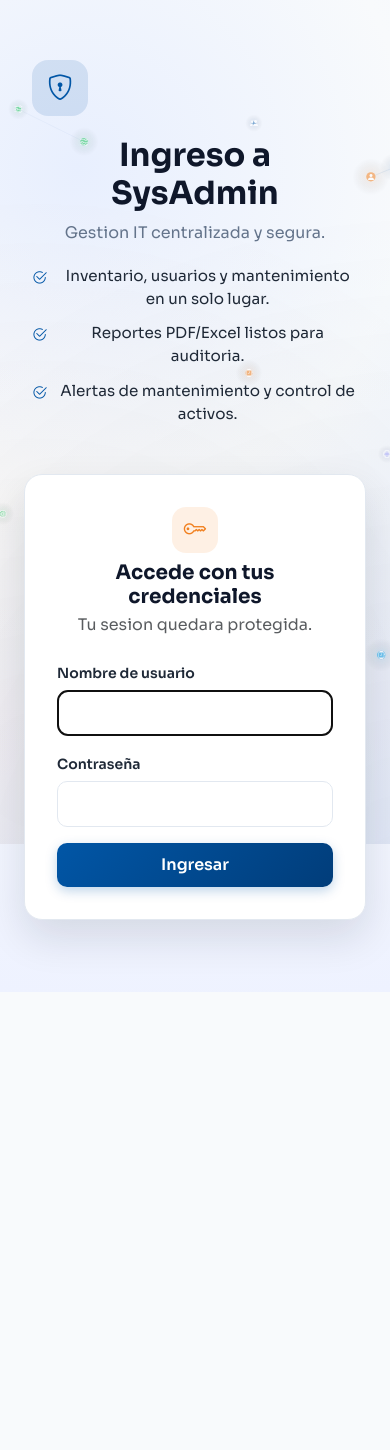
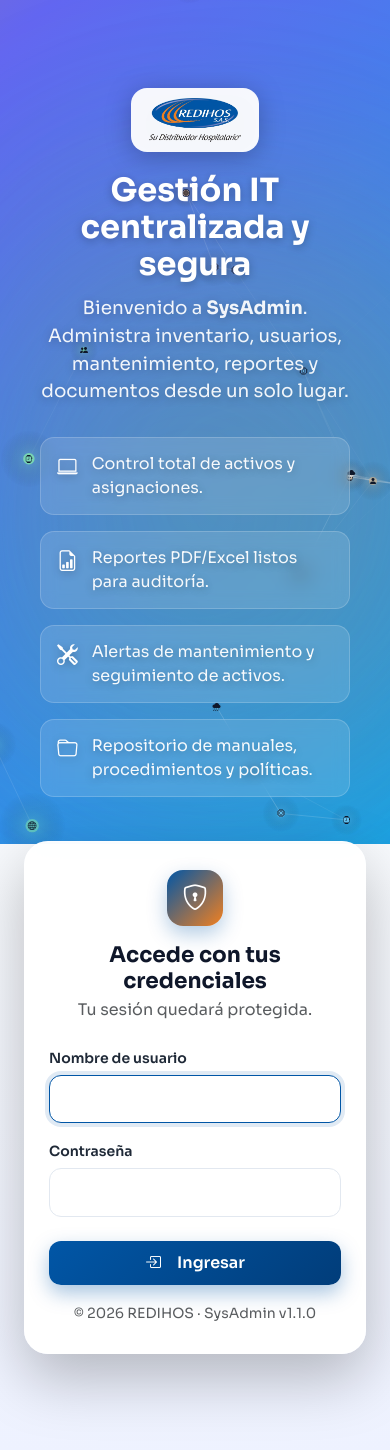
Before and after one commit to b41r0nn/SysAdmin, a Django app: page /accounts/login/ in a window 390 px wide. Before the commit the page ends 963 px from the top, so only its background shows below. Run offline with Django 4.2, Linux system fonts and the light colour scheme; parts of the project's set-up code (start-up, migrations or seed data) failed here and were passed over; some libraries are stand-ins or nearby versions.

Commit message:
feat(login): rediseño moderno split con logo, gradientes vibrantes y animacion

```diff
--- a/backend/accounts/templates/accounts/login.html
+++ b/backend/accounts/templates/accounts/login.html
@@ -1,7 +1,7 @@
 {% extends "base.html" %}
 {% load static %}
 
-{% block title %}Login - SysAdmin{% endblock %}
+{% block title %}Ingreso — SysAdmin{% endblock %}
 
 {% block extra_css %}
 <link rel="stylesheet" href="{% static 'css/login-animation.css' %}">
@@ -14,34 +14,41 @@
 
 <div class="auth-layout">
   <div class="auth-panel">
-        <div class="auth-badge">
-            <i class="bi bi-shield-lock"></i>
-        </div>
-        <h1 class="auth-title">Ingreso a SysAdmin</h1>
-        <p class="auth-subtitle">Gestion IT centralizada y segura.</p>
+    <img src="{% static 'img/logo_redihos_full.png' %}" alt="REDIHOS" class="auth-brand-logo">
+
+    <h1 class="auth-title">Gestión IT centralizada y segura</h1>
+    <p class="auth-subtitle">
+      Bienvenido a <strong>SysAdmin</strong>. Administra inventario, usuarios, mantenimiento,
+      reportes y documentos desde un solo lugar.
+    </p>
+
     <div class="auth-points">
       <div class="auth-point">
-                <i class="bi bi-check2-circle"></i>
-                <span>Inventario, usuarios y mantenimiento en un solo lugar.</span>
+        <i class="bi bi-laptop"></i>
+        <span>Control total de activos y asignaciones.</span>
       </div>
       <div class="auth-point">
-                <i class="bi bi-check2-circle"></i>
-                <span>Reportes PDF/Excel listos para auditoria.</span>
+        <i class="bi bi-file-earmark-bar-graph"></i>
+        <span>Reportes PDF/Excel listos para auditoría.</span>
       </div>
       <div class="auth-point">
-                <i class="bi bi-check2-circle"></i>
-                <span>Alertas de mantenimiento y control de activos.</span>
+        <i class="bi bi-tools"></i>
+        <span>Alertas de mantenimiento y seguimiento de activos.</span>
+      </div>
+      <div class="auth-point">
+        <i class="bi bi-folder"></i>
+        <span>Repositorio de manuales, procedimientos y políticas.</span>
       </div>
     </div>
   </div>
 
   <div class="sa-card auth-card">
     <div class="text-center mb-4">
-            <div class="mb-2 auth-icon">
-                <i class="bi bi-key"></i>
+      <div class="mb-3 auth-icon">
+        <i class="bi bi-shield-lock"></i>
       </div>
-            <h2 class="h5 fw-bold mb-1">Accede con tus credenciales</h2>
-            <p class="text-muted mb-0">Tu sesion quedara protegida.</p>
+      <h2 class="h4 fw-bold mb-1">Accede con tus credenciales</h2>
+      <p class="text-muted mb-0">Tu sesión quedará protegida.</p>
     </div>
 
     <form method="post" novalidate>
@@ -60,8 +67,14 @@
         </div>
       {% endfor %}
 
-            <button type="submit" class="btn btn-primary w-100">Ingresar</button>
+      <button type="submit" class="btn btn-primary w-100 mt-2">
+        <i class="bi bi-box-arrow-in-right me-2"></i>Ingresar
+      </button>
     </form>
+
+    <div class="text-center mt-3">
+      <small class="text-muted">&copy; {% now "Y" %} REDIHOS · SysAdmin v1.1.0</small>
+    </div>
   </div>
 </div>
 {% endblock %}
--- a/backend/static/css/login-animation.css
+++ b/backend/static/css/login-animation.css
@@ -3,22 +3,45 @@
   inset: 0;
   z-index: 0;
   overflow: hidden;
-  background: radial-gradient(circle at 20% 20%, #e8effe 0%, #f8fafc 45%, #eef2ff 100%);
+  background: linear-gradient(-45deg, #0156A6, #0EA5E9, #6366F1, #F18020, #0156A6);
+  background-size: 400% 400%;
+  animation: loginGradientShift 16s ease infinite;
+}
+
+.login-animation-bg::before,
+.login-animation-bg::after {
+  content: "";
+  position: absolute;
+  inset: -30%;
+  border-radius: 40%;
+  filter: blur(80px);
+  opacity: 0.55;
+  animation: loginBlobMove 22s ease-in-out infinite alternate;
 }
 
 .login-animation-bg::before {
-  content: "";
-  position: absolute;
-  inset: -50%;
-  background: radial-gradient(circle at 80% 80%, rgba(1, 86, 166, 0.08) 0%, transparent 50%),
-              radial-gradient(circle at 30% 70%, rgba(241, 128, 32, 0.06) 0%, transparent 45%);
-  animation: loginGradientMove 24s ease-in-out infinite alternate;
-  z-index: 0;
+  background: radial-gradient(circle, rgba(241, 128, 32, 0.7) 0%, transparent 60%);
+  top: -20%;
+  left: -10%;
 }
 
-@keyframes loginGradientMove {
-  0% { transform: translate(0, 0) rotate(0deg); }
-  100% { transform: translate(5%, 5%) rotate(6deg); }
+.login-animation-bg::after {
+  background: radial-gradient(circle, rgba(14, 165, 233, 0.7) 0%, transparent 60%);
+  bottom: -20%;
+  right: -10%;
+  animation-duration: 26s;
+  animation-direction: alternate-reverse;
+}
+
+@keyframes loginGradientShift {
+  0% { background-position: 0% 50%; }
+  50% { background-position: 100% 50%; }
+  100% { background-position: 0% 50%; }
+}
+
+@keyframes loginBlobMove {
+  0% { transform: translate(0, 0) rotate(0deg) scale(1); }
+  100% { transform: translate(8%, 12%) rotate(18deg) scale(1.15); }
 }
 
 #login-canvas {
@@ -27,16 +50,161 @@
   width: 100%;
   height: 100%;
   z-index: 1;
-  opacity: 0.55;
 }
 
 .auth-layout {
   position: relative;
   z-index: 2;
+  display: grid;
+  grid-template-columns: minmax(300px, 1fr) minmax(320px, 440px);
+  gap: 48px;
+  align-items: center;
+  max-width: 1120px;
+  margin: 0 auto;
 }
 
-.auth-panel,
+.auth-panel {
+  padding: 32px 24px;
+  color: #ffffff;
+  text-shadow: 0 2px 8px rgba(0, 0, 0, 0.25);
+}
+
+.auth-brand-logo {
+  height: 64px;
+  width: auto;
+  margin-bottom: 28px;
+  filter: drop-shadow(0 4px 12px rgba(0, 0, 0, 0.25));
+  background: rgba(255, 255, 255, 0.95);
+  padding: 10px 18px;
+  border-radius: 16px;
+}
+
+.auth-title {
+  font-size: 2.6rem;
+  font-weight: 700;
+  margin-bottom: 12px;
+  line-height: 1.15;
+}
+
+.auth-subtitle {
+  font-size: 1.15rem;
+  color: rgba(255, 255, 255, 0.92);
+  margin-bottom: 32px;
+  line-height: 1.5;
+}
+
+.auth-points {
+  display: flex;
+  flex-direction: column;
+  gap: 16px;
+}
+
+.auth-point {
+  display: flex;
+  align-items: flex-start;
+  gap: 14px;
+  color: rgba(255, 255, 255, 0.95);
+  font-size: 1rem;
+  background: rgba(255, 255, 255, 0.12);
+  border: 1px solid rgba(255, 255, 255, 0.18);
+  border-radius: 14px;
+  padding: 14px 16px;
+  backdrop-filter: blur(8px);
+  transition: transform 200ms ease, background 200ms ease;
+}
+
+.auth-point:hover {
+  transform: translateX(6px);
+  background: rgba(255, 255, 255, 0.2);
+}
+
+.auth-point i {
+  font-size: 1.3rem;
+  color: #ffffff;
+  margin-top: 1px;
+  flex-shrink: 0;
+}
+
 .auth-card {
-  position: relative;
-  z-index: 2;
+  padding: 40px 36px;
+  border-radius: 24px;
+  background: rgba(255, 255, 255, 0.95);
+  border: 1px solid rgba(255, 255, 255, 0.5);
+  box-shadow: 0 24px 60px rgba(0, 0, 0, 0.25);
+  backdrop-filter: blur(16px);
 }
+
+.auth-card input[type="text"],
+.auth-card input[type="password"] {
+  width: 100%;
+  border: 1px solid var(--sa-border);
+  border-radius: 12px;
+  padding: 12px 14px;
+  background: #ffffff;
+  font-size: 0.95rem;
+  transition: border-color 200ms ease, box-shadow 200ms ease;
+}
+
+.auth-card input[type="text"]:focus,
+.auth-card input[type="password"]:focus {
+  outline: none;
+  border-color: var(--sa-primary);
+  box-shadow: 0 0 0 4px rgba(1, 86, 166, 0.12);
+}
+
+.auth-card .btn-primary {
+  padding: 12px 16px;
+  font-weight: 700;
+  border-radius: 12px;
+  font-size: 1rem;
+  box-shadow: 0 8px 20px rgba(1, 86, 166, 0.35);
+  transition: transform 150ms ease, box-shadow 150ms ease;
+}
+
+.auth-card .btn-primary:hover {
+  transform: translateY(-2px);
+  box-shadow: 0 12px 26px rgba(1, 86, 166, 0.45);
+}
+
+.auth-icon {
+  width: 56px;
+  height: 56px;
+  border-radius: 16px;
+  background: linear-gradient(135deg, var(--sa-primary), var(--sa-accent));
+  color: #ffffff;
+  display: inline-flex;
+  align-items: center;
+  justify-content: center;
+  font-size: 1.6rem;
+  box-shadow: 0 8px 20px rgba(1, 86, 166, 0.3);
+}
+
+@media (max-width: 900px) {
+  .auth-layout {
+    grid-template-columns: 1fr;
+    gap: 28px;
+    padding: 24px 0;
+  }
+
+  .auth-panel {
+    text-align: center;
+    padding: 16px;
+  }
+
+  .auth-brand-logo {
+    margin: 0 auto 20px;
+  }
+
+  .auth-title {
+    font-size: 2rem;
+  }
+
+  .auth-point {
+    justify-content: center;
+    text-align: left;
+  }
+
+  .auth-card {
+    padding: 28px 24px;
+  }
+}
--- a/backend/static/js/login-animation.js
+++ b/backend/static/js/login-animation.js
@@ -7,9 +7,9 @@
   let particles = [];
   let iconsReady = false;
 
-  const ICONS = ['\uF2D6', '\uF4DA', '\uF4CF', '\uF3CD', '\uF56C', '\uF3EE', '\uF56B'];
-  // laptop, shield-check, people, graph-up-arrow, tools, folder, key
-  const COLORS = ['#0156A6', '#F18020', '#0EA5E9', '#6366F1', '#22C55E'];
+  const ICONS = ['\uF2D6', '\uF4DA', '\uF4CF', '\uF3CD', '\uF56C', '\uF3EE', '\uF56B', '\uF1C0', '\uF2B9'];
+  // laptop, shield-check, people, graph-up-arrow, tools, folder, key, database, gear
+  const COLORS = ['#ffffff', '#FDBA74', '#7DD3FC', '#A5B4FC', '#86EFAC'];
 
   function resize() {
     width = window.innerWidth;
@@ -26,13 +26,14 @@
     reset() {
       this.x = Math.random() * width;
       this.y = Math.random() * height;
-      this.vx = (Math.random() - 0.5) * 0.4;
-      this.vy = (Math.random() - 0.5) * 0.4;
-      this.radius = Math.random() * 3 + 2;
+      this.vx = (Math.random() - 0.5) * 0.6;
+      this.vy = (Math.random() - 0.5) * 0.6;
+      this.radius = Math.random() * 4 + 2;
       this.color = COLORS[Math.floor(Math.random() * COLORS.length)];
       this.icon = ICONS[Math.floor(Math.random() * ICONS.length)];
       this.pulse = Math.random() * Math.PI * 2;
       this.pulseSpeed = 0.02 + Math.random() * 0.03;
+      this.alpha = 0.4 + Math.random() * 0.5;
     }
 
     update() {
@@ -40,34 +41,36 @@
       this.y += this.vy;
       this.pulse += this.pulseSpeed;
 
-      if (this.x < -20) this.x = width + 20;
-      if (this.x > width + 20) this.x = -20;
-      if (this.y < -20) this.y = height + 20;
-      if (this.y > height + 20) this.y = -20;
+      if (this.x < -40) this.x = width + 40;
+      if (this.x > width + 40) this.x = -40;
+      if (this.y < -40) this.y = height + 40;
+      if (this.y > height + 40) this.y = -40;
     }
 
     draw() {
-      const pulseRadius = this.radius + Math.sin(this.pulse) * 1.2;
+      const pulseRadius = this.radius + Math.sin(this.pulse) * 1.5;
 
-      // Glow
-      const gradient = ctx.createRadialGradient(this.x, this.y, 0, this.x, this.y, pulseRadius * 4);
-      gradient.addColorStop(0, this.color + '33'); // 20% opacity
+      // Outer glow
+      const gradient = ctx.createRadialGradient(this.x, this.y, 0, this.x, this.y, pulseRadius * 5);
+      gradient.addColorStop(0, hexToRgba(this.color, 0.22));
       gradient.addColorStop(1, 'transparent');
       ctx.fillStyle = gradient;
       ctx.beginPath();
-      ctx.arc(this.x, this.y, pulseRadius * 4, 0, Math.PI * 2);
+      ctx.arc(this.x, this.y, pulseRadius * 5, 0, Math.PI * 2);
       ctx.fill();
 
       // Core
+      ctx.globalAlpha = this.alpha;
       ctx.fillStyle = this.color;
       ctx.beginPath();
       ctx.arc(this.x, this.y, pulseRadius, 0, Math.PI * 2);
       ctx.fill();
+      ctx.globalAlpha = 1;
 
-      // Icon (if font loaded)
+      // Icon
       if (iconsReady) {
-        ctx.fillStyle = '#ffffff';
-        ctx.font = `${Math.max(8, pulseRadius * 1.4)}px "bootstrap-icons"`;
+        ctx.fillStyle = '#0f172a';
+        ctx.font = `${Math.max(8, pulseRadius * 1.3)}px "bootstrap-icons"`;
         ctx.textAlign = 'center';
         ctx.textBaseline = 'middle';
         ctx.fillText(this.icon, this.x, this.y);
@@ -75,8 +78,15 @@
     }
   }
 
+  function hexToRgba(hex, alpha) {
+    const r = parseInt(hex.slice(1, 3), 16);
+    const g = parseInt(hex.slice(3, 5), 16);
+    const b = parseInt(hex.slice(5, 7), 16);
+    return `rgba(${r}, ${g}, ${b}, ${alpha})`;
+  }
+
   function initParticles() {
-    const count = Math.min(60, Math.floor((width * height) / 22000));
+    const count = Math.min(80, Math.floor((width * height) / 16000));
     particles = [];
     for (let i = 0; i < count; i++) {
       particles.push(new Particle());
@@ -84,15 +94,15 @@
   }
 
   function drawConnections() {
-    const maxDist = 120;
+    const maxDist = 150;
     for (let i = 0; i < particles.length; i++) {
       for (let j = i + 1; j < particles.length; j++) {
         const dx = particles[i].x - particles[j].x;
         const dy = particles[i].y - particles[j].y;
         const dist = Math.sqrt(dx * dx + dy * dy);
         if (dist < maxDist) {
-          const opacity = (1 - dist / maxDist) * 0.18;
-          ctx.strokeStyle = `rgba(1, 86, 166, ${opacity})`;
+          const opacity = (1 - dist / maxDist) * 0.25;
+          ctx.strokeStyle = `rgba(255, 255, 255, ${opacity})`;
           ctx.lineWidth = 1;
           ctx.beginPath();
           ctx.moveTo(particles[i].x, particles[i].y);
```
Lines whose indentation alone changed are shown as unchanged.
